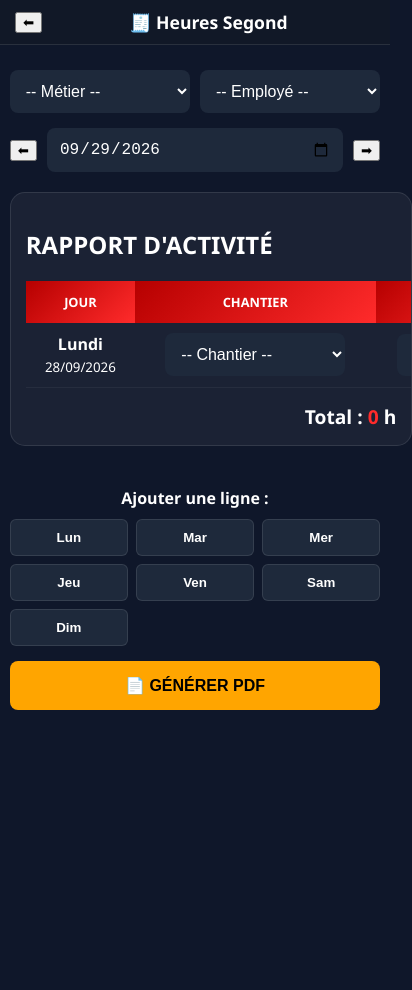
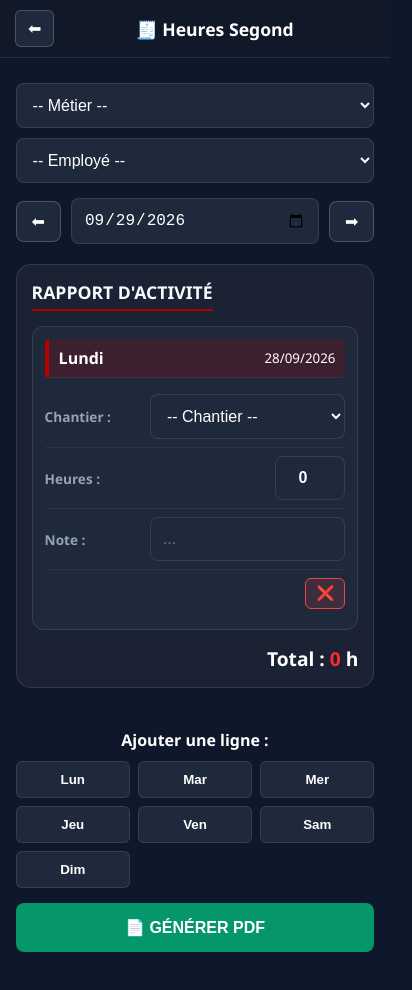
Before and after one commit to LucasMiossec/PLANNING-SEGOND-CONSTRUCTION, a website with bundled scripts: page feuille-heures.html in a window 390 px wide. Both pictures are taken after a click on the button "Lun". Shown: the whole page, 412 px wide, since content can reach past the window. Before the commit the page ends 844 px from the top, so only its background shows below. Built offline with nearby package versions, Linux system fonts and the light colour scheme; no server answers.

Commit message:
Add files via upload

```diff
--- a/feuille-heures.css
+++ b/feuille-heures.css
@@ -16,7 +16,17 @@ body {
   position: sticky;
   top: 0;
   z-index: 100;
-  border-bottom: 1px solid rgba(255,255,255,0.1);
+  border-bottom: 1px solid rgba(255, 255, 255, 0.1);
+}
+
+.top-bar button {
+  background: #1e293b;
+  color: white;
+  border: 1px solid rgba(255, 255, 255, 0.2);
+  padding: 8px 12px;
+  border-radius: 6px;
+  font-size: 1rem;
+  cursor: pointer;
 }
 
 .top-bar h1 {
@@ -34,7 +44,7 @@ body {
   padding: 10px 0 40px 0;
 }
 
-/* FILTRES & SEMAINE (Adaptatifs) */
+/* FILTRES & SEMAINE */
 .filters, .week-selector {
   display: grid;
   grid-template-columns: 1fr 1fr;
@@ -47,56 +57,55 @@ body {
   align-items: center;
 }
 
+.week-selector button {
+  background: #1e293b;
+  color: white;
+  border: 1px solid rgba(255, 255, 255, 0.2);
+  padding: 10px 15px;
+  border-radius: 8px;
+  font-size: 1rem;
+  cursor: pointer;
+}
+
 select, input {
   padding: 12px;
   border-radius: 8px;
-  border: none;
+  border: 1px solid rgba(255, 255, 255, 0.1);
   background: #1e293b;
   color: white;
   font-size: 16px; /* Empêche le zoom auto sur iPhone */
+  width: 100%;
+  box-sizing: border-box;
 }
 
-/* ====================================================== */
-/* === SYSTÈME DE SLIDE (COMME DANS CADRES.CSS) === */
-/* ====================================================== */
-
+/* CARTE TABLEAU & SLIDE SUR ORDINATEUR */
 .table-card {
-  background: rgba(255,255,255,0.05);
+  background: rgba(255, 255, 255, 0.05);
   border-radius: 15px;
   padding: 15px;
   margin-top: 20px;
-  border: 1px solid rgba(255,255,255,0.1);
+  border: 1px solid rgba(255, 255, 255, 0.1);
+  width: 100%;
+  box-sizing: border-box;
+}
 
-  /* Activation du défilement horizontal */
-  width: 100%;
-  overflow-x: auto;
-  -webkit-overflow-scrolling: touch; /* Slide fluide sur iOS */
+.table-card h2 {
+  font-size: 1.1rem;
+  margin-top: 0;
+  margin-bottom: 15px;
+  color: #f8fafc;
+  border-bottom: 2px solid #b60000;
+  padding-bottom: 5px;
+  display: inline-block;
 }
 
 table {
   width: 100%;
   border-collapse: collapse;
-  /* On force une largeur minimale pour activer le slide sur mobile */
-  min-width: 850px;
 }
 
-/* Barre de défilement stylisée rouge */
-.table-card::-webkit-scrollbar {
-  height: 8px;
-}
-.table-card::-webkit-scrollbar-track {
-  background: rgba(255, 255, 255, 0.05);
-  border-radius: 10px;
-}
-.table-card::-webkit-scrollbar-thumb {
-  background: #b60000;
-  border-radius: 10px;
-}
-
-/* ====================================================== */
-
 th {
-  background: linear-gradient(135deg,#b60000,#ff2b2b);
+  background: linear-gradient(135deg, #b60000, #ff2b2b);
   padding: 12px;
   text-transform: uppercase;
   font-size: 0.8rem;
@@ -105,14 +114,88 @@ th {
 
 td {
   padding: 10px;
-  border-bottom: 1px solid rgba(255,255,255,0.05);
+  border-bottom: 1px solid rgba(255, 255, 255, 0.05);
   text-align: center;
 }
 
-/* Style des champs dans le tableau */
-.h { width: 65px; text-align: center; font-weight: bold; }
-.chantier { min-width: 180px; }
-.comm-input { min-width: 200px; }
+.h {
+  width: 65px;
+  text-align: center;
+  font-weight: bold;
+}
+
+/* ====================================================== */
+/* === RESPONSIVE TELEPHONE OPTIMISÉ (MODE CARTES) === */
+/* ====================================================== */
+
+@media (max-width: 768px) {
+  .container {
+    width: 92%;
+  }
+
+  .filters {
+    grid-template-columns: 1fr;
+  }
+
+  /* Transformation du tableau en cartes verticales pour mobile */
+  table, thead, tbody, th, td, tr {
+    display: block;
+    width: 100%;
+    box-sizing: border-box;
+  }
+
+  thead {
+    display: none; /* Cache les entêtes inutiles sur téléphone */
+  }
+
+  tbody tr {
+    background: #1e293b;
+    border-radius: 12px;
+    margin-bottom: 15px;
+    padding: 12px;
+    border: 1px solid rgba(255, 255, 255, 0.1);
+  }
+
+  td {
+    display: flex;
+    align-items: center;
+    justify-content: space-between;
+    padding: 8px 0;
+    border-bottom: 1px solid rgba(255, 255, 255, 0.05);
+    text-align: left;
+  }
+
+  td:last-child {
+    border-bottom: none;
+    justify-content: flex-end;
+    padding-top: 8px;
+  }
+
+  /* Affichage automatique des titres des colonnes sur mobile */
+  td[data-label]::before {
+    content: attr(data-label);
+    font-weight: bold;
+    color: #94a3b8;
+    font-size: 0.85rem;
+    margin-right: 10px;
+  }
+
+  .jour-label {
+    background: rgba(182, 0, 0, 0.2);
+    border-left: 4px solid #b60000;
+    padding: 8px 10px !important;
+    border-radius: 4px;
+    margin-bottom: 8px;
+  }
+
+  select.chantier, input.comm-input {
+    width: 65%;
+  }
+
+  input.h {
+    width: 70px;
+  }
+}
 
 /* BOUTONS JOURS EN GRILLE */
 #day-buttons {
@@ -123,7 +206,9 @@ td {
 }
 
 @media (max-width: 450px) {
-  #day-buttons { grid-template-columns: repeat(3, 1fr); }
+  #day-buttons {
+    grid-template-columns: repeat(3, 1fr);
+  }
 }
 
 .btn-day {
@@ -132,18 +217,12 @@ td {
   padding: 10px;
   border-radius: 6px;
   font-weight: bold;
-  border: 1px solid rgba(255,255,255,0.1);
+  border: 1px solid rgba(255, 255, 255, 0.1);
   cursor: pointer;
-  transition: all 0.2s;
-}
-
-.btn-day:hover {
-  background: #b60000;
 }
 
 .btn-day:active {
   background: #7a0000;
-  transform: scale(0.95);
 }
 
 /* ACTIONS */
@@ -155,8 +234,8 @@ td {
 }
 
 #btn-pdf {
-  background: orange;
-  color: black;
+  background: #059669;
+  color: white;
   padding: 15px;
   font-size: 1rem;
   border: none;
@@ -166,10 +245,13 @@ td {
 }
 
 .del {
-  background: none;
-  border: none;
+  background: rgba(239, 68, 68, 0.15);
+  border: 1px solid #ef4444;
+  color: #ef4444;
+  border-radius: 6px;
+  padding: 6px 10px;
   cursor: pointer;
-  font-size: 1.2rem;
+  font-size: 0.9rem;
 }
 
 .total {
@@ -180,37 +262,16 @@ td {
 }
 #total-h { color: #ff2b2b; }
 
-/* PRINT (Inchangé pour ton export PDF) */
+/* REGLES POUR L'IMPRESSION / PDF (INCHANGÉES) */
 @media print {
-  @page {
-    size: A4 landscape;
-    margin: 0.5cm;
-  }
-  body {
-    background: white !important;
-    color: black !important;
-    margin: 0 !important;
-    padding: 0 !important;
-  }
-  .top-bar, .filters, .week-selector, .actions, .del, #day-buttons {
-    display: none !important;
-  }
-  .table-card {
-    background: white !important;
-    border: none !important;
-    padding: 0 !important;
-    margin: 0 !important;
-    overflow: visible !important;
-  }
-  table {
-    width: 100% !important;
-    min-width: 100% !important;
-    border: 1px solid #333 !important;
-  }
-  th, td {
-    padding: 6px 4px !important;
-    border: 1px solid #333 !important;
-    font-size: 11px !important;
-    color: black !important;
-  }
+  @page { size: A4 landscape; margin: 0.5cm; }
+  body { background: white !important; color: black !important; }
+  .top-bar, .filters, .week-selector, .actions, .del, #day-buttons { display: none !important; }
+  .table-card { background: white !important; border: none !important; padding: 0 !important; }
+  table, thead, tbody, th, td, tr { display: table !important; width: 100% !important; }
+  thead { display: table-header-group !important; }
+  tr { display: table-row !important; }
+  td { display: table-cell !important; padding: 6px 4px !important; border: 1px solid #333 !important; color: black !important; }
+  td[data-label]::before { content: none !important; }
+  th { display: table-cell !important; border: 1px solid #333 !important; color: black !important; background: #eee !important; }
 }
```
